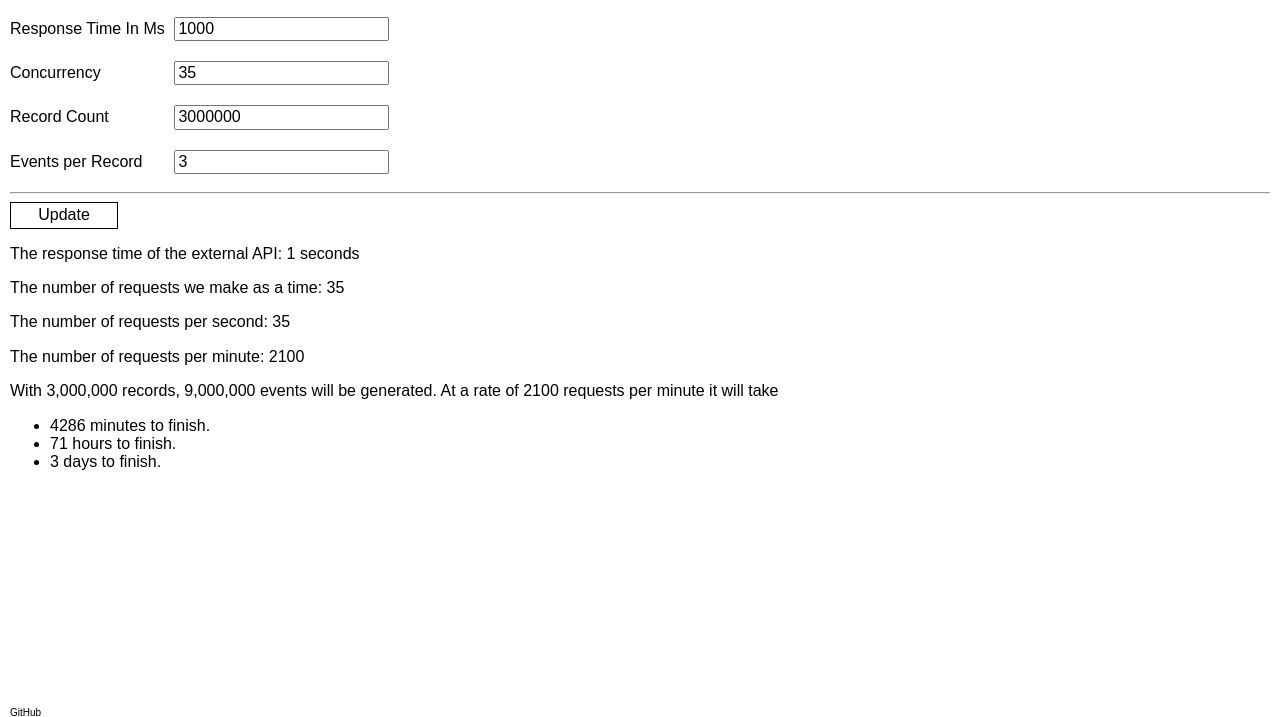
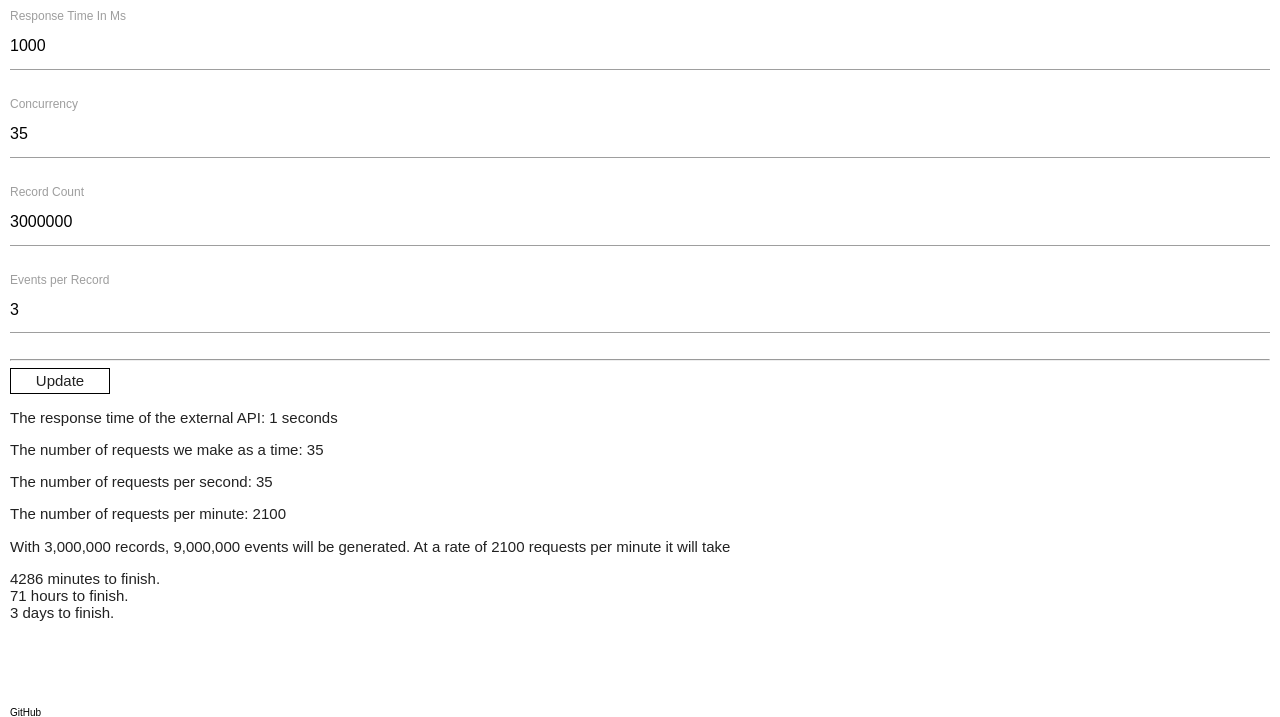
Before and after one commit to brendanfmartin/concurrency, a plain HTML site: page index.html in a window 1280 px wide. Shown: the part 83-800 px from the top of the page. Drawn offline with nearby package versions, Linux system fonts and the light colour scheme.

Commit message:
Use material design

```diff
--- a/index.html
+++ b/index.html
@@ -49,6 +49,10 @@
   </div>
   <div id="content"></div>
   <div id="footer"><a href="https://github.com/brendanfmartin/concurrency">GitHub</a></div>
+  <!-- Compiled and minified CSS -->
+  <link rel="stylesheet" href="https://cdnjs.cloudflare.com/ajax/libs/materialize/1.0.0/css/materialize.min.css">
+
+
 
   <link rel="stylesheet" href="https://unpkg.com/purecss@2.0.5/build/pure-min.css" integrity="sha384-LTIDeidl25h2dPxrB2Ekgc9c7sEC3CWGM6HeFmuDNUjX76Ert4Z4IY714dhZHPLd" crossorigin="anonymous">
   <style>
```
